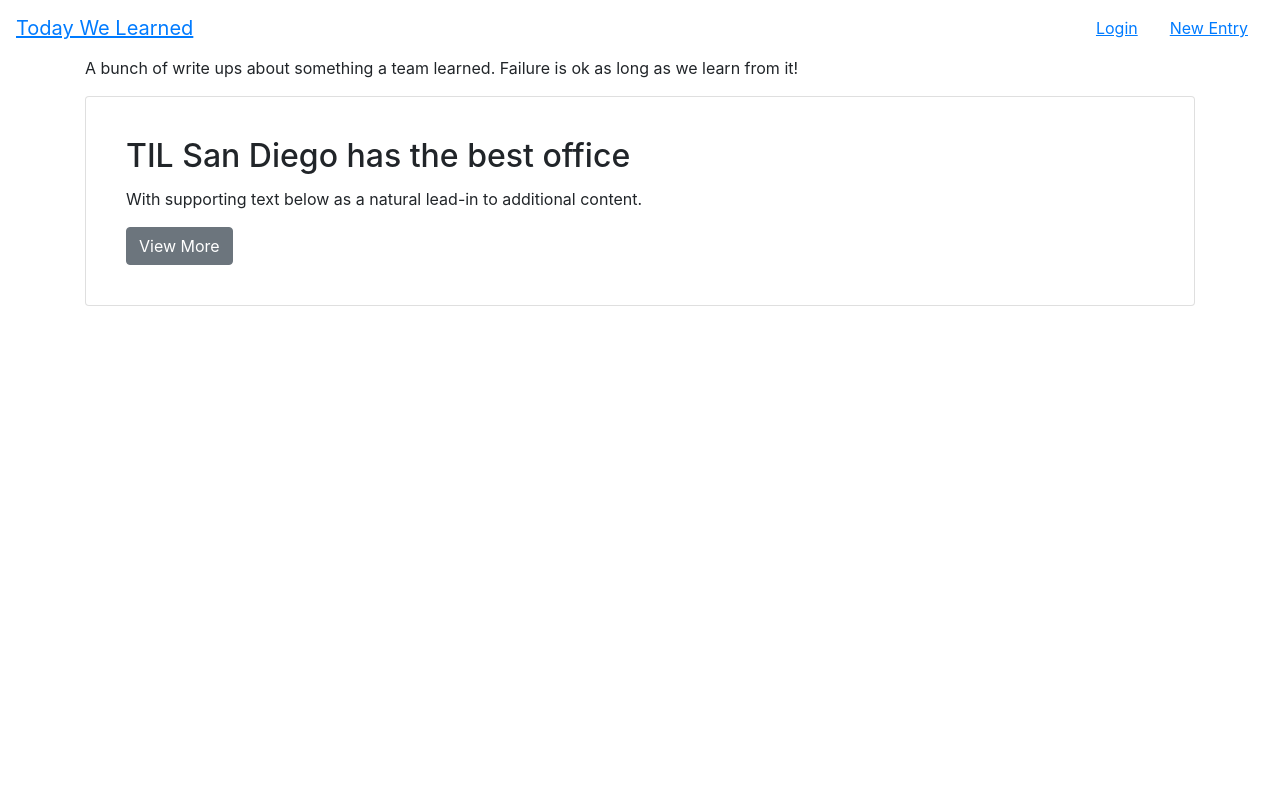
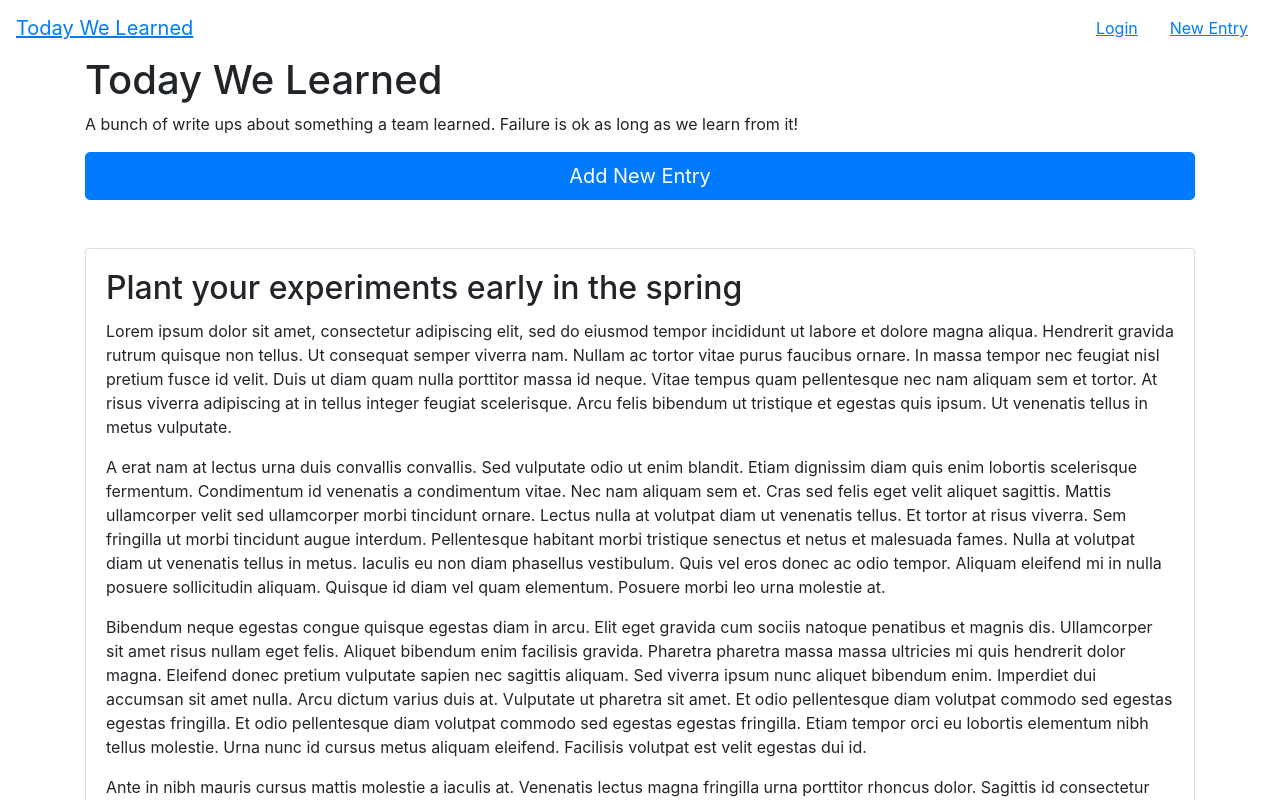
Before and after one commit to appfolio/a11y-academy, a React app: page / in a window 1280 px wide. Shown: the top 800 px of the page. Built offline with nearby package versions, Linux system fonts and the light colour scheme.

Commit message:
de - move index page to separate file

```diff
--- a/src/App.js
+++ b/src/App.js
@@ -1,35 +1,12 @@
+import { Router } from '@reach/router';
 import React from 'react';
-import { Router } from '@reach/router'
 import { Container } from 'reactstrap';
+import IndexPage from './IndexPage';
 import MyNav from './MyNav';
 import NewEntryForm from './NewEntryForm';
-import TILCard from './TILCard';
-
-function Header() {
-  return (
-    <header className="App-header">
-      <p>
-        A bunch of write ups about something a team learned. Failure is ok as long as we learn from it!
-      </p>
-    </header>
-  );
-}
 
 function SkipNavLink({ skipId }) {
   return <a className="sr-only sr-only-focusable" href={`#${skipId}`}>Skip to content</a>;
-}
-
-function Index() {
-  React.useEffect(() => {
-    document.title = 'Today We Learned';
-  }, []);
-
-  return (
-    <>
-      <Header />
-      <TILCard />
-    </>
-  );
 }
 
 function NewEntryPage() {
@@ -48,7 +25,7 @@ function App() {
       <Container>
         <main id="main-content">
           <Router>
-            <Index path="/" />
+            <IndexPage path="/" />
             <NewEntryPage path="/entries/new" />
           </Router>
         </main>
--- /dev/null
+++ b/src/IndexPage.js
@@ -0,0 +1,45 @@
+import { Link } from '@reach/router';
+import React from 'react';
+import { Button } from 'reactstrap';
+import data from './seeddata.json';
+import TILCard from './TILCard';
+
+function NewLinesToParagraphs({ children }) {
+  // These shouldn't be reordered so the index should be a safe key.
+  return children.trim().split('\n').map((str, idx) => <p key={idx}>{str}</p>);
+}
+
+export default function IndexPage() {
+  React.useEffect(() => {
+    document.title = 'Today We Learned';
+  }, []);
+
+  return (
+    <>
+      <header>
+        <h1>Today We Learned</h1>
+        <p>
+          A bunch of write ups about something a team learned. Failure is ok as long as we learn from it!
+        </p>
+      </header>
+      <Button
+        className="btn-block mb-5 text-decoration-none"
+        color="primary"
+        size="lg"
+        tag={Link}
+        to="/entries/new"
+      >
+        Add New Entry
+      </Button>
+      <ul className="list-unstyled">
+        {
+          data.map(entry => <li key={entry.title}>
+            <TILCard className="mb-3" title={entry.title} author={entry.author}>
+              <NewLinesToParagraphs>{entry.body}</NewLinesToParagraphs>
+            </TILCard>
+          </li>)
+        }
+      </ul>
+    </>
+  );
+}
--- a/src/TILCard.js
+++ b/src/TILCard.js
@@ -3,12 +3,12 @@ import { Button, Card, CardBody, CardText, CardTitle } from 'reactstrap';
 
 
 // maybe make this an article? section?
-export default function TILCard({ title, body }) {
+export default function TILCard({ title, children, className }) {
   return (
-    <Card body>
+    <Card className={className}>
       <CardBody>
         <CardTitle tag="h2">{title}</CardTitle>
-        <CardText>{body}</CardText>
+        <CardText>{children}</CardText>
         <Button>View More</Button>
       </CardBody>
     </Card>
```
